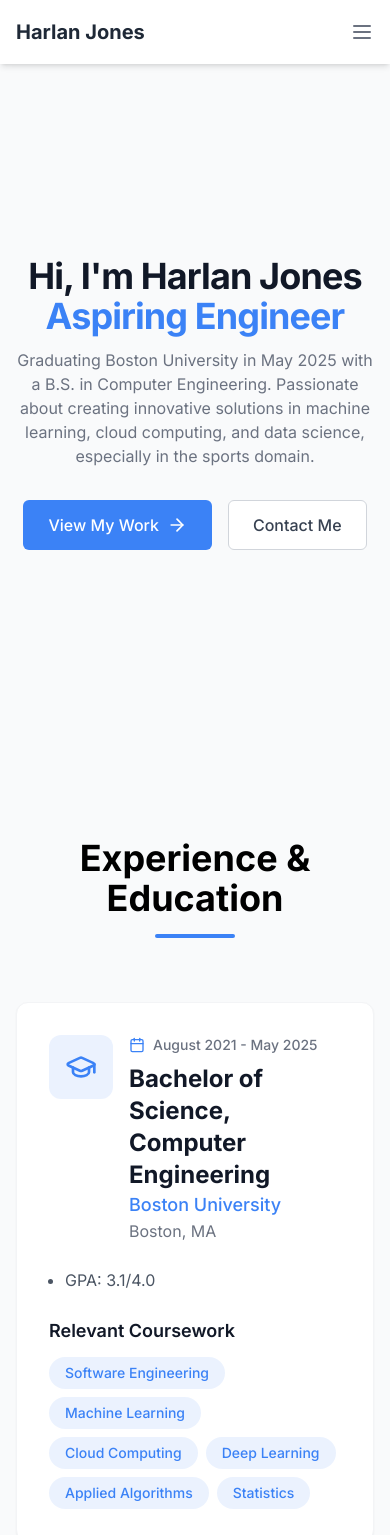
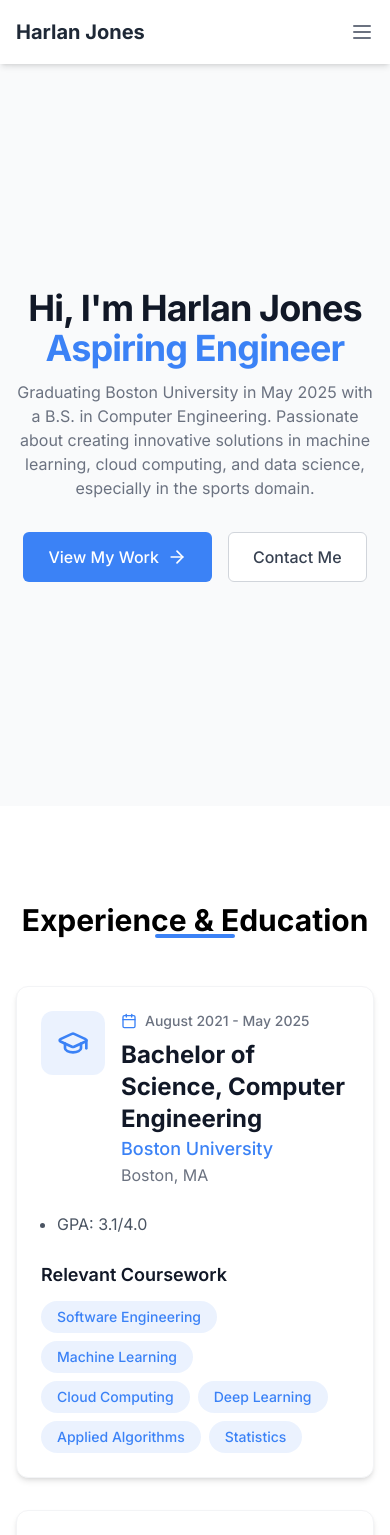
Before and after one commit to harlanljones/personal-webpage, a React (Vite) app: page / in a window 390 px wide. Shown: the top 1535 px of the page. Built offline with nearby package versions, Linux system fonts and the light colour scheme.

Commit message:
Styling fixes

```diff
--- a/src/components/About.jsx
+++ b/src/components/About.jsx
@@ -3,8 +3,8 @@ import { ArrowRight } from 'lucide-react';
 
 const About = () => {
   return (
-    <section id="about" className="py-16 bg-gray-50">
-      <div className="max-w-7xl mx-auto px-4 sm:px-6 lg:px-8 py-32">
+    <section id="about" className="section section-dark">
+      <div className="section-container py-32">
         <div className="text-center">
           <h1 className="text-4xl tracking-tight font-extrabold text-gray-900 sm:text-5xl md:text-6xl">
             <span className="block">Hi, I'm Harlan Jones</span>
--- a/src/components/Contact.jsx
+++ b/src/components/Contact.jsx
@@ -3,9 +3,9 @@ import { Mail, Github, Linkedin, Calendar, Phone, MapPin, Users, Code, Briefcase
 
 const Contact = () => {
   return (
-    <section id="contact" className="py-16 bg-gray-50">
-      <div className="max-w-7xl mx-auto px-4 sm:px-6 lg:px-8">
-        <h2 className="text-3xl font-bold text-center mb-12">Get In Touch</h2>
+    <section id="contact" className="section section-dark">
+      <div className="section-container">
+        <h2 className="section-title">Get In Touch</h2>
         <div className="grid grid-cols-1 md:grid-cols-2 gap-12">
           {/* Contact Info */}
           <div className="space-y-6">
--- a/src/components/Experience.jsx
+++ b/src/components/Experience.jsx
@@ -41,19 +41,14 @@ const Experience = () => {
   ];
 
   return (
-    <section id="experience" className="py-24 bg-gray-50">
-      <div className="max-w-7xl mx-auto px-4 sm:px-6 lg:px-8">
-        <h2 className="text-4xl font-bold text-center mb-16">
-          Experience & Education
-          <div className="h-1 w-20 bg-primary mx-auto mt-4 rounded-full"></div>
-        </h2>
-
-        {/* Timeline - now with grid layout */}
+    <section id="experience" className="section section-light">
+      <div className="section-container">
+        <h2 className="section-title">Experience & Education</h2>
         <div className="grid grid-cols-1 lg:grid-cols-2 gap-8">
           {experiences.map((exp, index) => (
             <div
               key={index}
-              className="relative h-full p-8 rounded-xl bg-white shadow-sm hover:shadow-lg transition-all duration-300 border border-gray-100"
+              className="card"
             >
               {/* Header with icon and duration */}
               <div className="flex items-start gap-4 mb-6">
--- a/src/components/Projects.jsx
+++ b/src/components/Projects.jsx
@@ -22,8 +22,8 @@ const Projects = () => {
   ];
 
   return (
-    <section id="projects" className="py-16 bg-gray-50">
-      <div className="max-w-7xl mx-auto px-4 sm:px-6 lg:px-8">
+    <section id="projects" className="section section-light">
+      <div className="section-container">
         <h2 className="section-title">Featured Projects</h2>
         <div className="grid grid-cols-1 md:grid-cols-2 gap-8">
           {projects.map((project, index) => (
--- a/src/components/Skills.jsx
+++ b/src/components/Skills.jsx
@@ -44,12 +44,12 @@ const Skills = () => {
   };
 
   return (
-    <section id="skills" className="py-16 bg-white">
-      <div className="max-w-7xl mx-auto px-4 sm:px-6 lg:px-8">
+    <section id="skills" className="section section-dark">
+      <div className="section-container">
         <h2 className="section-title">Skills & Expertise</h2>
         <div className="grid grid-cols-1 md:grid-cols-2 lg:grid-cols-3 gap-8">
           {skillCategories.map((category, index) => (
-            <div key={index} className="card p-6 bg-gray-50 rounded-lg shadow-sm hover:shadow-md transition-shadow">
+            <div key={index} className="card">
               <h3 className="text-xl font-semibold mb-6 text-primary">{category.title}</h3>
               <div className="space-y-4">
                 {category.skills.map((skill, skillIndex) => (
--- a/src/styles/index.css
+++ b/src/styles/index.css
@@ -31,8 +31,24 @@
     @apply absolute bottom-0 left-1/2 transform -translate-x-1/2 w-20 h-1 bg-primary rounded-full mt-4;
   }
 
+  .section {
+    @apply py-24;
+  }
+
+  .section-light {
+    @apply bg-white;
+  }
+
+  .section-dark {
+    @apply bg-gray-50;
+  }
+
+  .section-container {
+    @apply max-w-7xl mx-auto px-4 sm:px-6 lg:px-8;
+  }
+
   .card {
-    @apply bg-white/80 backdrop-blur-sm rounded-xl shadow-lg p-6 transition-all duration-300 hover:shadow-xl hover:scale-102 border border-gray-100/50;
+    @apply bg-white rounded-xl shadow-md p-6 transition-all duration-300 hover:shadow-lg border border-gray-100;
   }
 
   .glass-effect {
```
